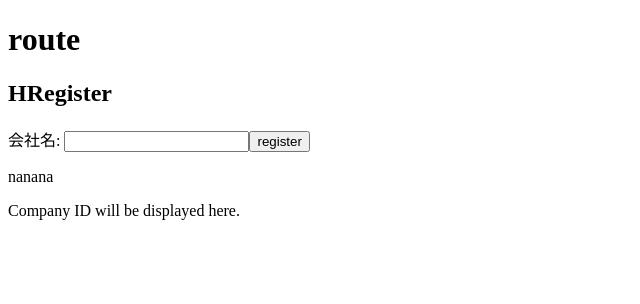
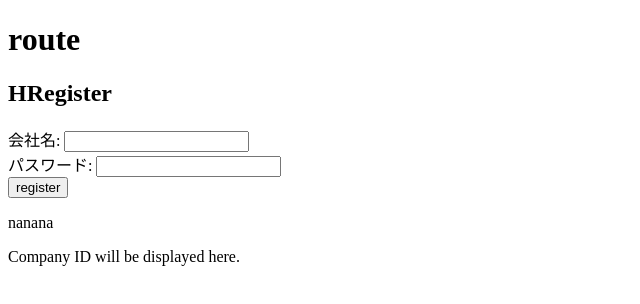
Before and after one commit to sakamoti55/shift_works, a React (Vite) app in the folder frontend/: page /houjin/h_register in a window 1280 px wide. Shown: the top 304 px of the page, without its empty margins (0-640 px from the left). Built offline with nearby package versions, Linux system fonts and the light colour scheme.

Commit message:
会社名及びパスワードを入力する動作と、companyエンティティの改善(DTO作った方が良い気がしてきた、なんでエンティティの型で受け取ってんだろ)

```diff
--- a/frontend/src/components/houjin_comp/HRegister.jsx
+++ b/frontend/src/components/houjin_comp/HRegister.jsx
@@ -3,6 +3,7 @@ import React, { useState, useEffect } from 'react';
 function HRegister(){
 
     const [companyName,setCompanyName] = useState('');
+    const [companyPassword,setCompanyPassword] = useState('');
     const [message,setMessage] = useState('');
     const [companyId,setCompanyId] = useState('');
     const [message2,setMessage2] = useState('');
@@ -42,7 +43,9 @@ function HRegister(){
     const handelSubmit = async(e) => {
         e.preventDefault();
         const data = {
-            companyName
+            companyName,
+            companyPassword
+
         };
 
         try {
@@ -76,12 +79,22 @@ function HRegister(){
             <h2>HRegister</h2>
             <div>
                 <form onSubmit={handelSubmit}>
+                    <div>
                         <label>会社名: </label>
                         <input
                             type="text"
                             value={companyName}
                             onChange={e => setCompanyName(e.target.value)}
                         />
+                        </div>
+                        <div>
+                        <label>パスワード: </label>
+                        <input
+                            type="password"
+                            value={companyPassword}
+                            onChange={e => setCompanyPassword(e.target.value)}
+                        />
+                    </div>
                     <button type="submit">register</button>
                 </form>
                 {message ? <p>{message}</p> : <p>nanana</p>}
```
Also changed, not shown: 1 other file (tests, documents, lock files or other folders). Lines whose indentation alone changed are shown as unchanged.
